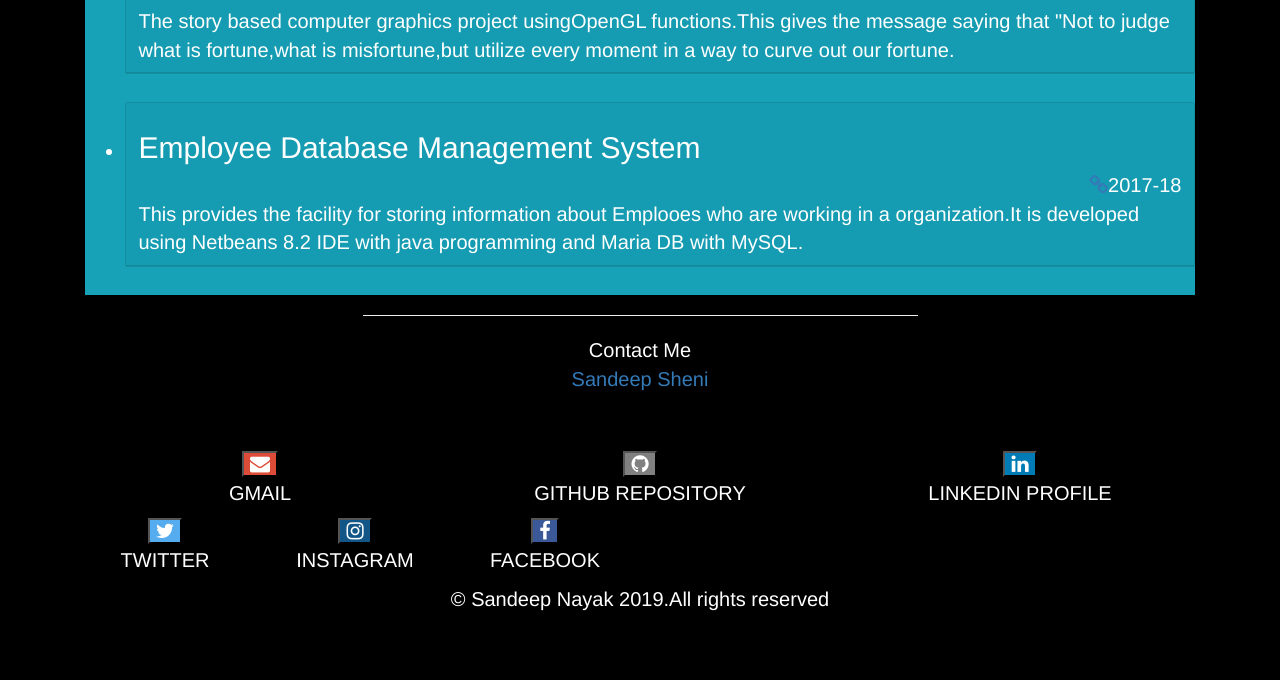
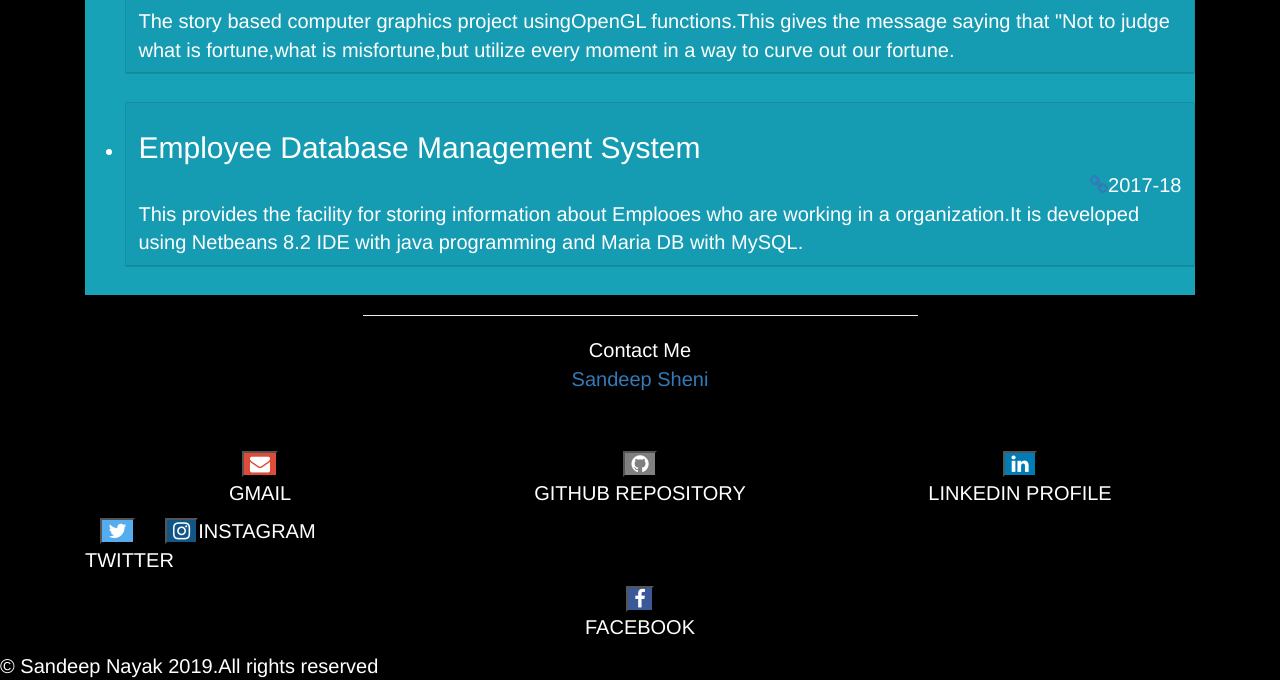
Before and after one commit to sandeepnayaks/sandeepnayaks.github.io, a Jekyll site: the page built from index.html, in a window 1280 px wide. Shown: the part 2716-3396 px from the top of the page. Built offline with Jekyll 4.4.1, drawn with Linux system fonts in a browser that asks for light colours; comment, search, counter and statistics services are not loaded; before the commit the page ends 3329 px from its top, so only the background shows below that.

Commit message:
Update default.html

```diff
--- a/_layouts/default.html
+++ b/_layouts/default.html
@@ -344,12 +344,12 @@ HTML5
 
 
 
- <div class="col-xs-4 col-sm-4 col-md-4 col-lg-2 ">
+ <div class="col-xs-4 col-sm-2 col-md-2 col-lg-1 ">
 
 				<a href="https://twitter.com/sandeepnayak_/"target="_blank"><button class="fa fa-twitter" ></button></a><P>TWITTER</P></div>
-				 <div class="col-xs-4 col-sm-4 col-md-4 col-lg-2 ">
+
 				<a href="https://www.instagram.com/sandeepnayak_"target="_blank"><button  class="fa fa-instagram" ></button></a><P>INSTAGRAM</P></div>
-				 <div class="col-xs-4 col-sm-4 col-md-4 col-lg-2 ">
+
 <a href="https://www.facebook.com/sandeep.nayak.5439087" target="_blank">
     <button class="fa fa-facebook" ></button>
 	  </a><P>FACEBOOK</P></div></div><div>&copy Sandeep Nayak 2019.All rights reserved</div></center>
```
